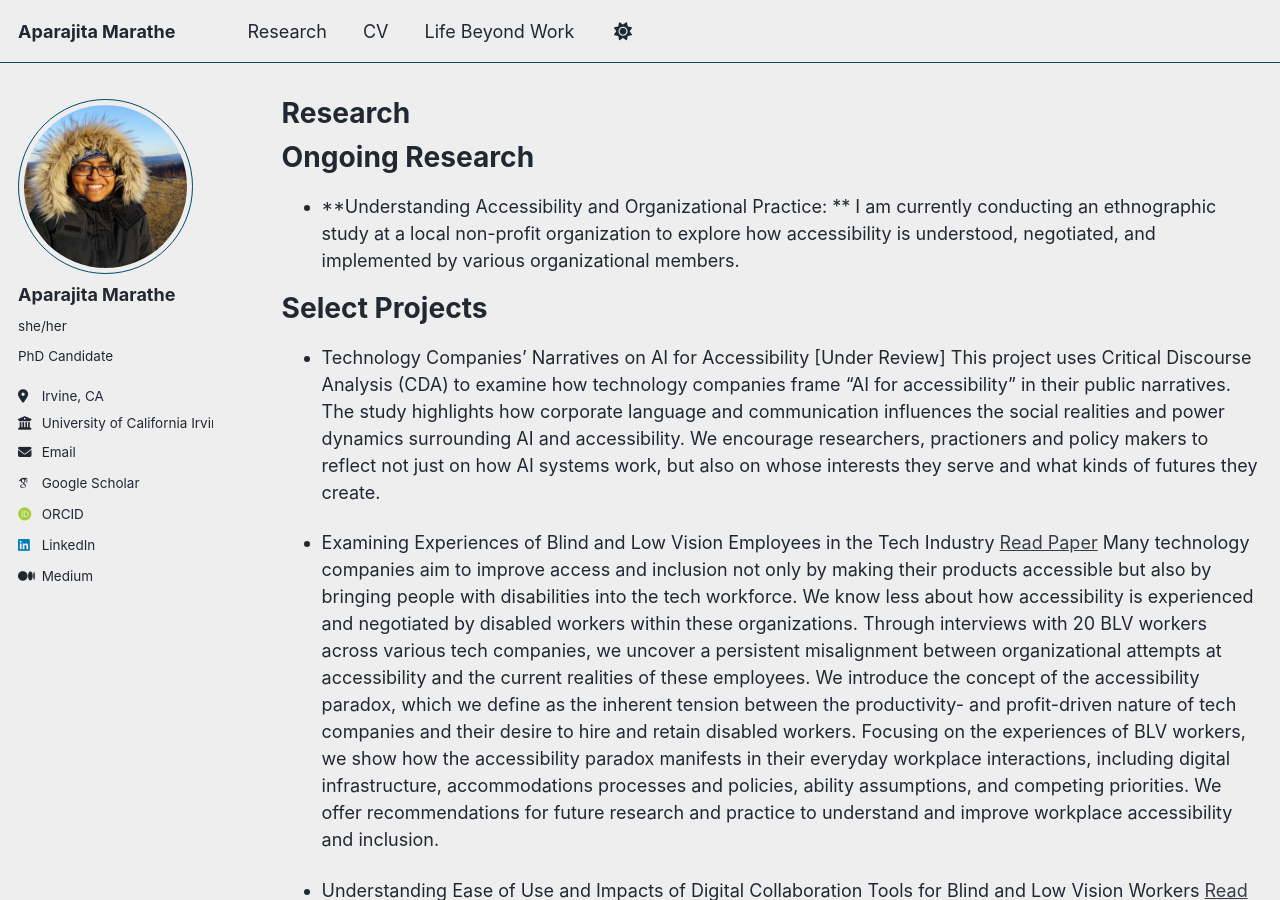
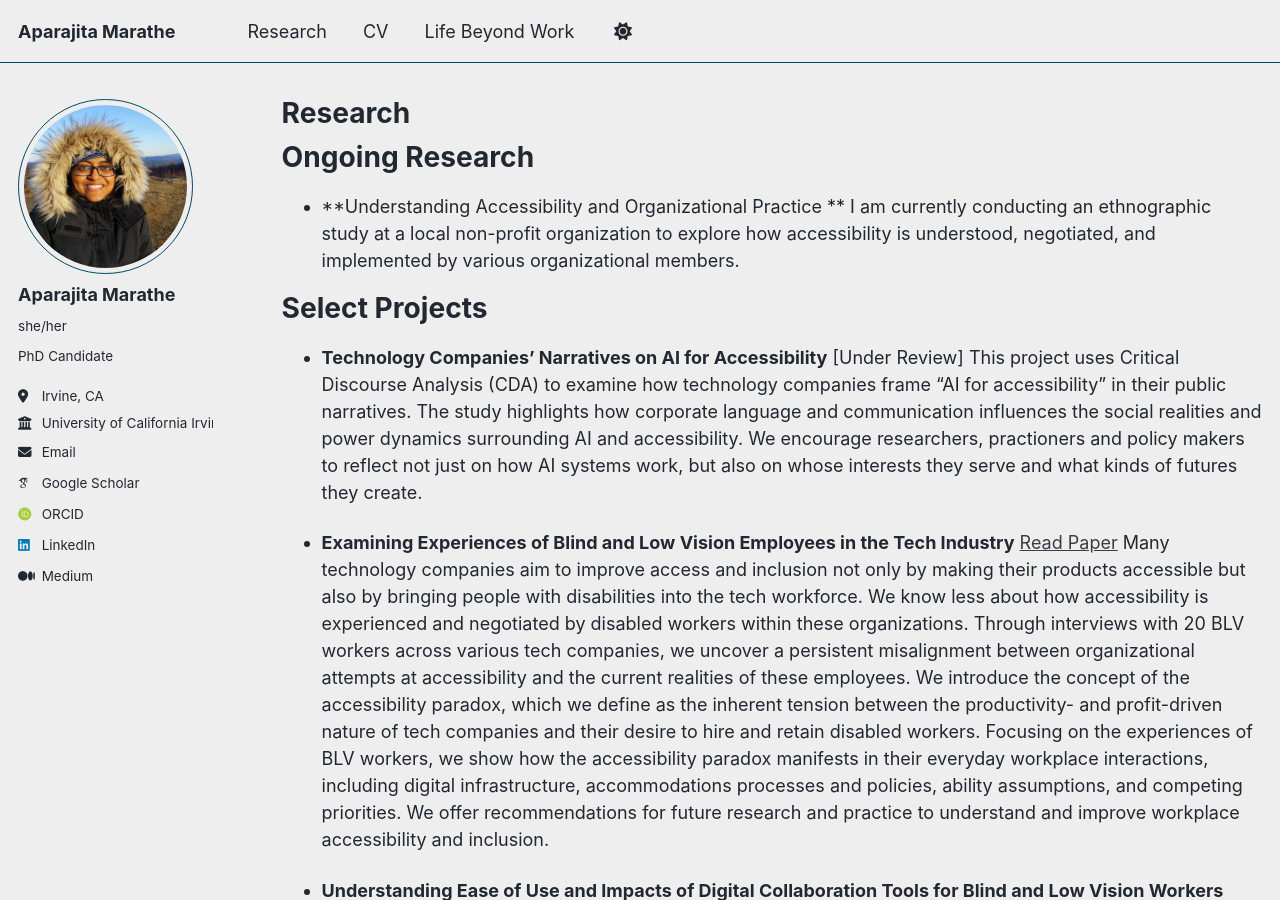
Before and after one commit to aparajitamarathe/aparajitamarathe.github.io, a Jekyll site: the page built from _pages/research.md, in a window 1280 px wide and 900 px high. Built offline with Jekyll 4.4.1, drawn with Linux system fonts in a browser that asks for light colours; some web fonts are replaced.

Commit message:
Format project titles for consistency and clarity

```diff
--- a/_pages/research.md
+++ b/_pages/research.md
@@ -9,18 +9,18 @@ author_profile: true
 
 Ongoing Research
 ======
-* **Understanding Accessibility and Organizational Practice: **
+* **Understanding Accessibility and Organizational Practice **
 I am currently conducting an ethnographic study at a local non-profit organization to explore how accessibility is understood, negotiated, and implemented by various organizational members.
 
 Select Projects
 ======
-* Technology Companies' Narratives on AI for Accessibility  [Under Review]
+* **Technology Companies' Narratives on AI for Accessibility**  [Under Review]
 This project uses Critical Discourse Analysis (CDA) to examine how technology companies frame “AI for accessibility” in their public narratives. The study highlights how corporate language and communication influences the social realities and power dynamics surrounding AI and accessibility. We encourage researchers, practioners and policy makers to reflect not just on how AI systems work, but also on whose interests they serve and what kinds of futures they create.
 
-* Examining Experiences of Blind and Low Vision Employees in the Tech Industry [Read Paper](https://dl.acm.org/doi/pdf/10.1145/3757666)
+* **Examining Experiences of Blind and Low Vision Employees in the Tech Industry** [Read Paper](https://dl.acm.org/doi/pdf/10.1145/3757666)
 Many technology companies aim to improve access and inclusion not only by making their products accessible but also by bringing people with disabilities into the tech workforce. We know less about how accessibility is experienced and negotiated by disabled workers within these organizations. Through interviews with 20 BLV workers across various tech companies, we uncover a persistent misalignment between organizational attempts at accessibility and the current realities of these employees. We introduce the concept of the accessibility paradox, which we define as the inherent tension between the productivity- and profit-driven nature of tech companies and their desire to hire and retain disabled workers. Focusing on the experiences of BLV workers, we show how the accessibility paradox manifests in their everyday workplace interactions, including digital infrastructure, accommodations processes and policies, ability assumptions, and competing priorities. We offer recommendations for future research and practice to understand and improve workplace accessibility and inclusion.
 
-* Understanding Ease of Use and Impacts of Digital Collaboration Tools for Blind and Low Vision Workers [Read Paper](https://dl.acm.org/doi/pdf/10.1145/3663547.3746332)
+* **Understanding Ease of Use and Impacts of Digital Collaboration Tools for Blind and Low Vision Workers** [Read Paper](https://dl.acm.org/doi/pdf/10.1145/3663547.3746332)
 Real-time collaboration tools (e.g., videoconferencing or project management) are central to modern work but often pose significant
 accessibility challenges for blind and low vision (BLV) people. While these tools can support both in-person and remote collaboration, barriers to usability and access can hinder full workforce participation. Prior research has explored accessibility issues with specific tools, but broader insights into how BLV people use and experience mainstream collaboration platforms remain limited. We conducted an online survey with 155 BLV users, evaluating the ease of using 30 widely used collaboration tools. Findings show that Zoom is rated as the easiest tool to use, however, project management and whiteboarding tools are rated relatively difficult to use. Over half of the respondents reported that accessibility barriers negatively impact their collaboration, job performance, and career growth. We discuss the compounding effects of inaccessible collaborative tools and offer design recommendations for more inclusive digital workspaces.
 
```
